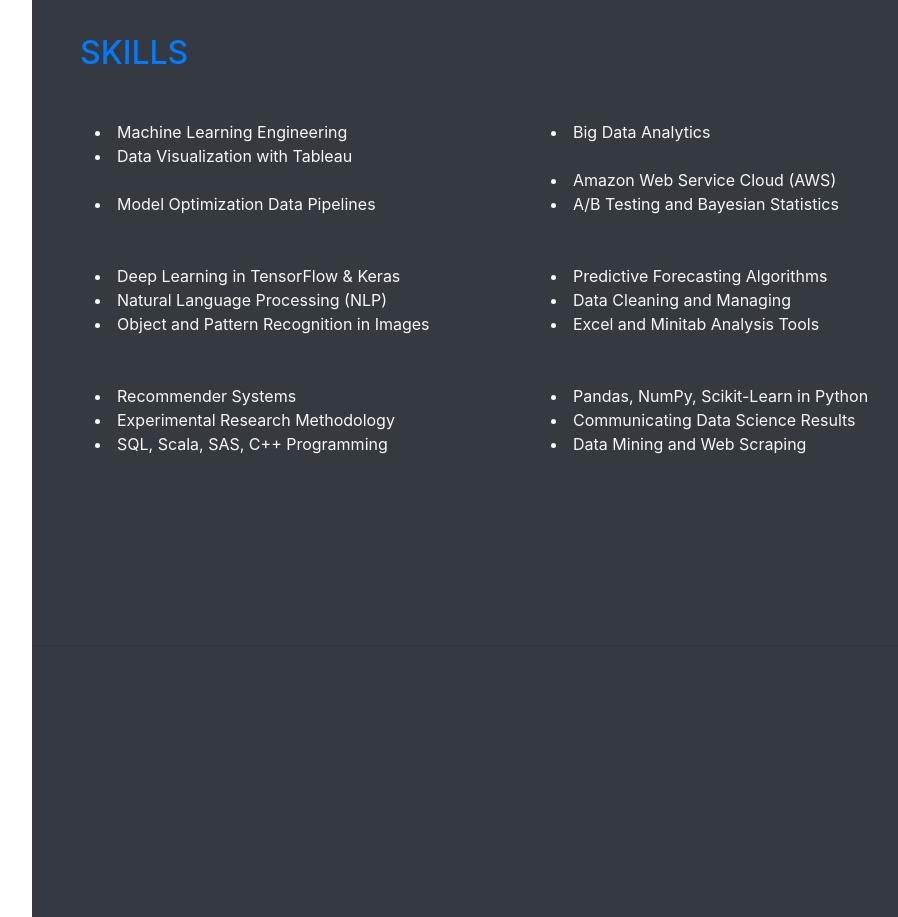
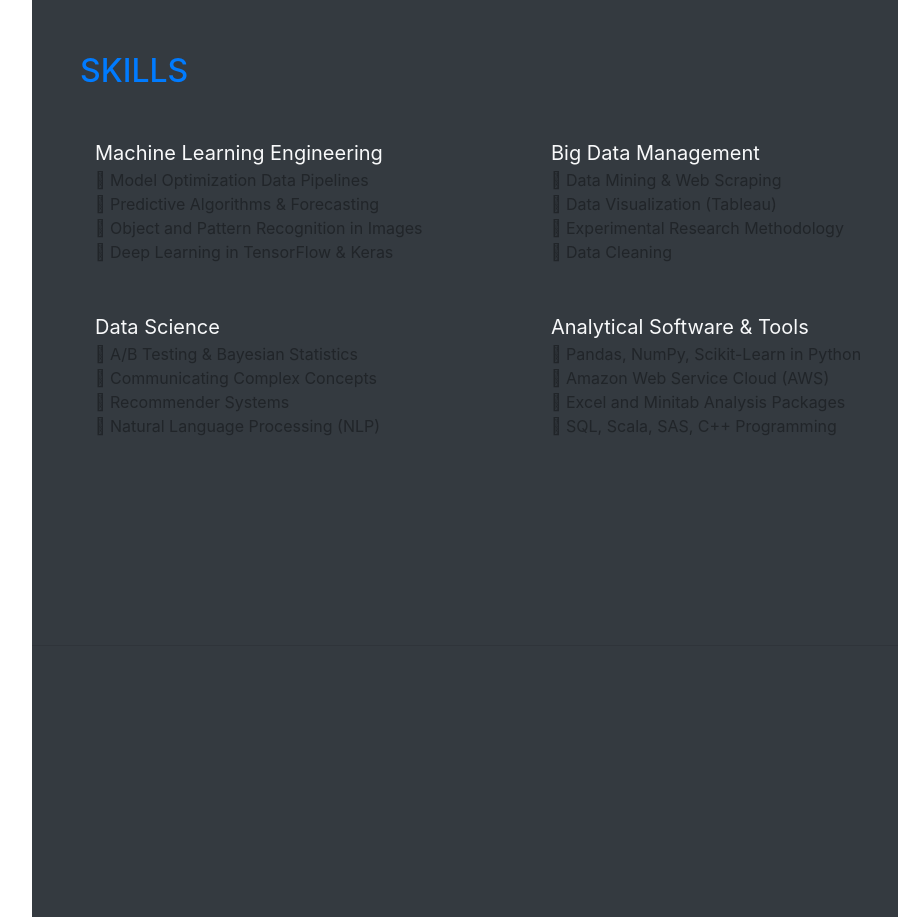
Before and after one commit to zachdg7/zachdg7.github.io, a website with bundled scripts: page index.html in a window 1280 px wide. Shown: the part 3900-4817 px from the top of the page, without its empty margins (240-1138 px from the left). Built offline with nearby package versions, Linux system fonts and the light colour scheme; a web font is replaced by a local one.

Commit message:
Updating

```diff
--- a/index.html
+++ b/index.html
@@ -245,33 +245,35 @@
 
           <div class="container">
             <div class="row">
-
-              <div class="col text-light"> <li>Machine Learning Engineering</li></div>
-              <div class="col text-light"> <li>Big Data Analytics</li></div>
+              <div class="col text-light" style="font-size:20px"> Machine Learning Engineering</div>
+              <div class="col text-light" style="font-size:20px"> Big Data Management</div>
               <div class="w-100"></div>
-              <div class="col text-light"> <li>Data Visualization with Tableau</li></div>
-              <div class="col text-light"> ­<li>Amazon Web Service Cloud (AWS)</li></div>
+              <div class="col fa-minus">  Model Optimization Data Pipelines</div>
+              <div class="col fa-minus">  ­Data Mining & Web Scraping</div>
               <div class="w-100"></div>
-              <div class="col text-light"> <li>Model Optimization Data Pipelines</li></div>
-              <div class="col text-light"> <li>A/B Testing and Bayesian Statistics</li></div>
+              <div class="col fa-minus">  Predictive Algorithms & Forecasting</div>
+              <div class="col fa-minus">  Data Visualization (Tableau)</div>
+              <div class="w-100"></div>
+              <div class="col fa-minus">  Object and Pattern Recognition in Images</div>
+              <div class="col fa-minus">  Experimental Research Methodology</div>
+              <div class="w-100"></div>
+              <div class="col fa-minus">  Deep Learning in TensorFlow & Keras</div>
+              <div class="col fa-minus">  Data Cleaning </div>
               <div class="w-100"><br><br></div>
-              <div class="col text-light"> <li>Deep Learning in TensorFlow & Keras</li></div>
-              <div class="col text-light"> <li>Predictive Forecasting Algorithms</li></div>
+              <div class="col text-light" style="font-size:20px"> Data Science</div>
+              <div class="col text-light" style="font-size:20px"> Analytical Software & Tools</div>
               <div class="w-100"></div>
-              <div class="col text-light"> <li>Natural Language Processing (NLP)</li></div>
-              <div class="col text-light"> <li>Data Cleaning and Managing </li></div>
+              <div class="col fa-minus">  A/B Testing & Bayesian Statistics</div>
+              <div class="col fa-minus">  Pandas, NumPy, Scikit-Learn in Python</div>
               <div class="w-100"></div>
-              <div class="col text-light"> <li>Object and Pattern Recognition in Images </li></div>
-              <div class="col text-light"> <li>Excel and Minitab Analysis Tools</li></div>
-              <div class="w-100"><br><br></div>
-              <div class="col text-light"> <li>Recommender Systems</li></div>
-              <div class="col text-light"> <li>Pandas, NumPy, Scikit-Learn in Python</li></div>
+              <div class="col fa-minus">  Communicating Complex Concepts</div>
+              <div class="col fa-minus">  Amazon Web Service Cloud (AWS)</div>
               <div class="w-100"></div>
-              <div class="col text-light"> <li>Experimental Research Methodology</li></div>
-              <div class="col text-light"> <li>Communicating Data Science Results</li></div>
+              <div class="col fa-minus">  Recommender Systems</div>
+              <div class="col fa-minus">  Excel and Minitab Analysis Packages</div>
               <div class="w-100"></div>
-              <div class="col text-light"> <li>SQL, Scala, SAS, C++ Programming</li></div>
-              <div class="col text-light"> <li>Data Mining and Web Scraping</li></div>
+              <div class="col fa-minus">  Natural Language Processing (NLP)</div>
+              <div class="col fa-minus">  SQL, Scala, SAS, C++ Programming</div>
 
             </div>
           </div>
```
